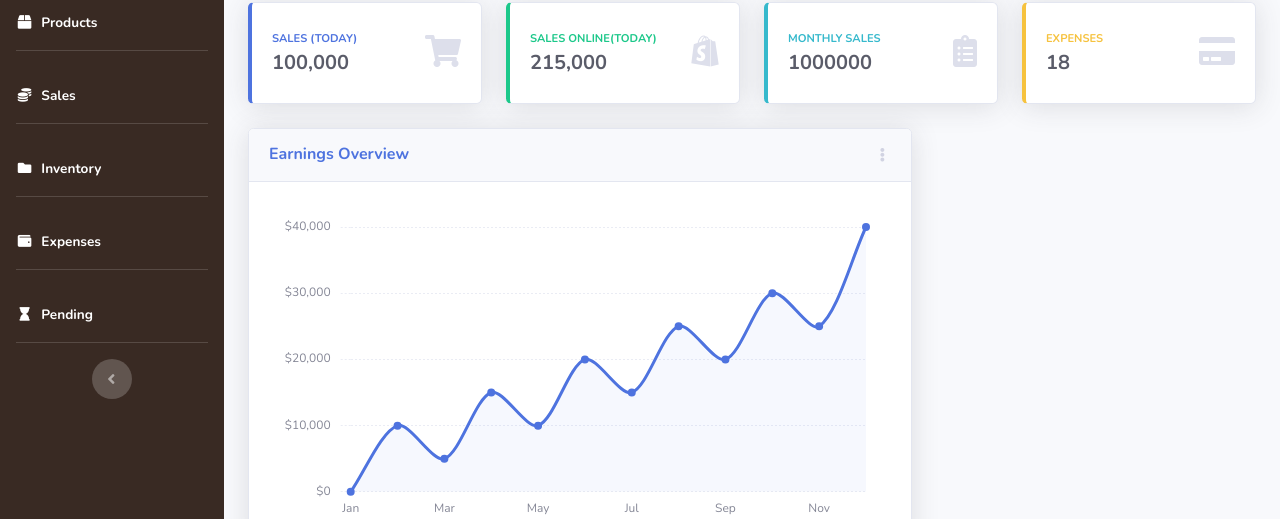
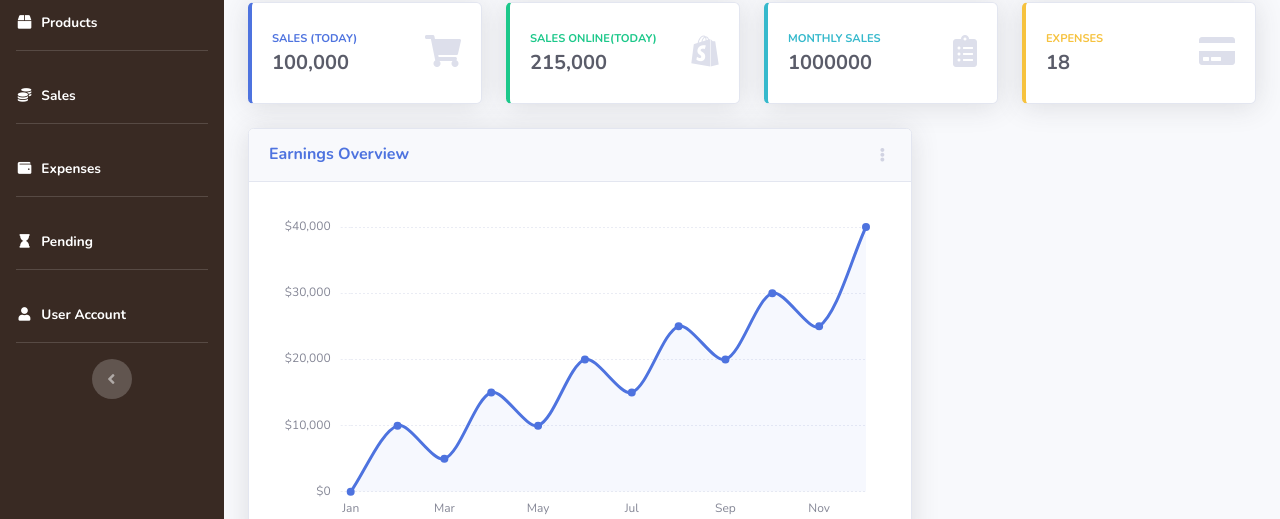
Before and after one commit to akosigio/Edit, a Flask app: page /dashboard in a window 1280 px wide. Shown: the part 150-669 px from the top of the page. Run offline with Flask 3, Linux system fonts and the light colour scheme; the visitor is signed in with stand-in values (Sample User, id 1); some libraries are stand-ins or nearby versions.

Commit message:
Update index.html

```diff
--- a/templates/index.html
+++ b/templates/index.html
@@ -64,23 +64,23 @@
              <hr class="sidebar-divider">
              <li class="nav-item active">
                  <a class="nav-link" href="index.html">
-                     <i class="fas fa-fw fa-folder"></i>
-                     <span>Inventory</span></a>
+                     <i class="fas fa-fw fa-wallet"></i>
+                     <span>Expenses</span></a>
              </li>
 
                  <!-- Divider -->
                  <hr class="sidebar-divider">
                  <li class="nav-item active">
                      <a class="nav-link" href="index.html">
-                         <i class="fas fa-fw fa-wallet"></i>
-                         <span>Expenses</span></a>
+                         <i class="fas fa-fw fa-hourglass"></i>
+                         <span>Pending</span></a>
                  </li>
                   <!-- Divider -->
                   <hr class="sidebar-divider">
                   <li class="nav-item active">
                       <a class="nav-link" href="index.html">
-                          <i class="fas fa-fw fa-hourglass"></i>
-                          <span>Pending</span></a>
+                          <i class="fas fa-fw fa-user"></i>
+                          <span>User Account</span></a>
                   </li>
             <!-- Divider -->
             <hr class="sidebar-divider d-none d-md-block">
```
